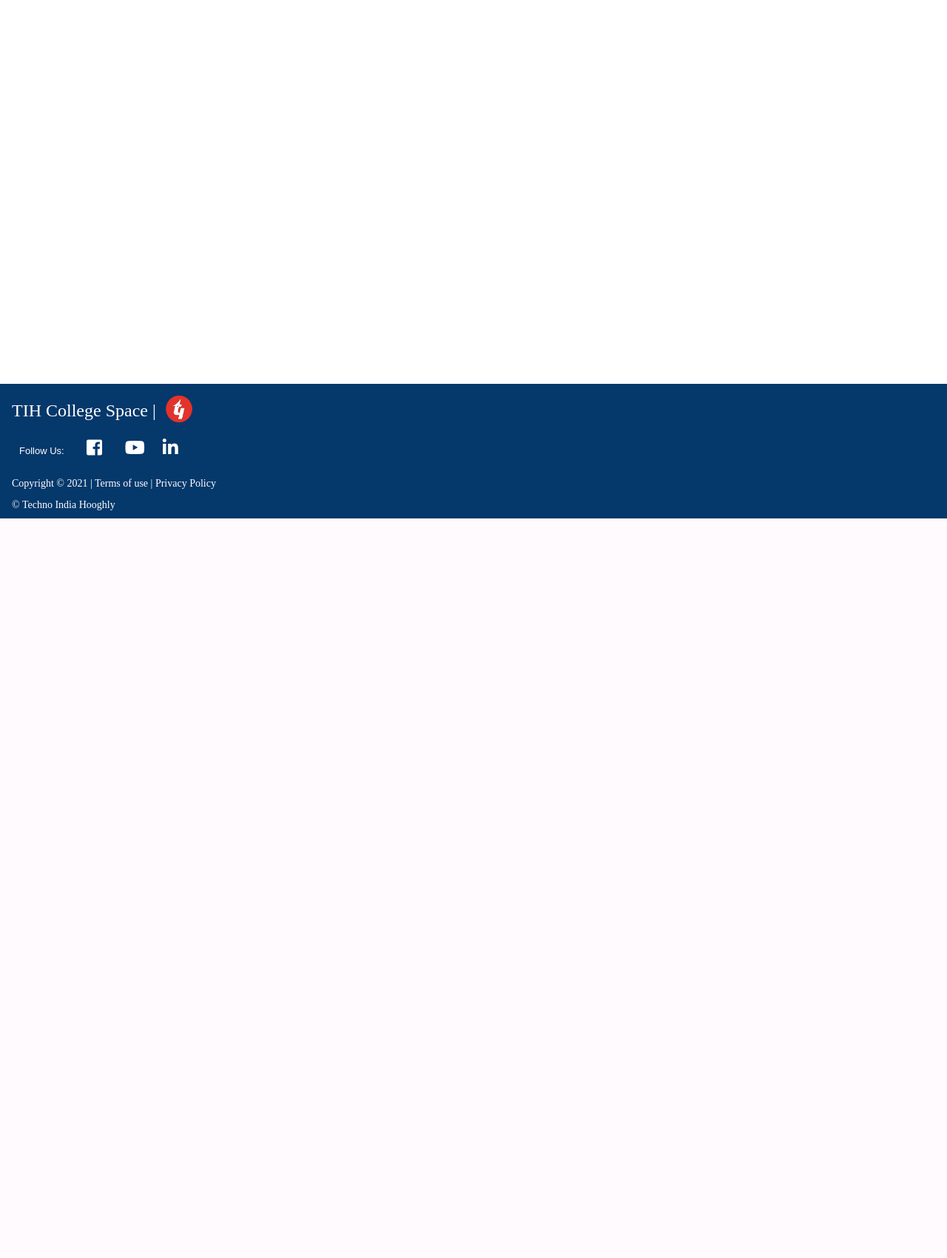
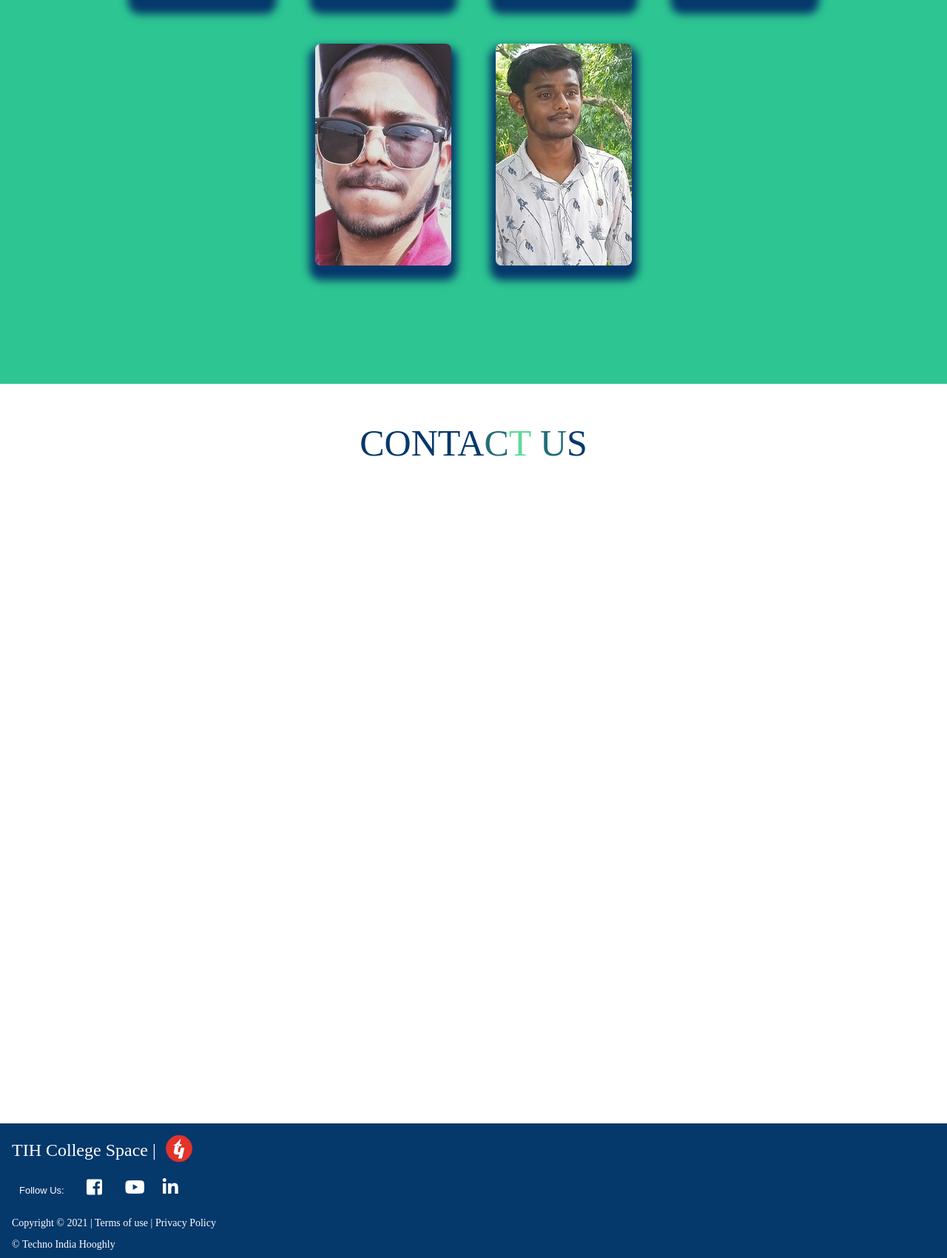
Before and after one commit to rajendrakrshaw/tihcollegespace, a PHP site: page / in a window 1280 px wide. Shown: the part 3481-5182 px from the top of the page at 74% size. Before the commit the page ends 4182 px from the top, so only its background shows below. Run offline with PHP 8.4, Linux system fonts and the light colour scheme; some libraries are stand-ins or nearby versions; some web fonts are replaced.

Commit message:
Teams Section Done

```diff
--- a/css/style.css
+++ b/css/style.css
@@ -127,7 +127,7 @@ div:after{
 }*/
 
 section{
-    height: 800px;
+    height: 1000px;
 }
 section .Heading{
     font-family: Bai Jamjuree;
@@ -770,8 +766,12 @@ h1 span:nth-child(11){
 
 
 /* Our Team Section  */
+.team{
+    background: #2dc592;
+}
 
-.team .container{
+.team .team_container{
+    width: 80%;
     position: relative;
     display: flex;
     justify-content: center;
@@ -780,10 +780,10 @@ h1 span:nth-child(11){
     /* border: 1px solid red; */
     margin: 40px auto;
 }
-.team .container .card{
+.team .team_container .team_card{
     position: relative;
-    width: 21%;
-    height: 400px;
+    width: 18%;
+    height: 300px;
     margin: 30px;
     overflow: hidden;
     box-shadow: 0 5px 15px rgba(0, 0, 0, 0.2);
@@ -791,12 +791,12 @@ h1 span:nth-child(11){
     display: flex;
     justify-content: center;
     align-items: center;
-    box-shadow: 0 10px 10px 3px #05386b;
+    box-shadow: 0 12px 12px 8px #05386b;
 
 }
-.team .container .card .content{
+.team .team_container .team_card .team_content{
     position: absolute;
-    top: -200px;
+    top: -160px;
     width: 100%;
     height:160px;
     display: flex;
--- a/index.html
+++ b/index.html
@@ -242,67 +242,67 @@
                     <span>T</span><span>e</span><span>a</span><span>m</span>
                 </h1>
             </div>
-            <div class="container">
-                <div class="card">
-                    <div class="imgBx">
+            <div class="team_container">
+                <div class="team_card">
+                    <div class="team_imgBx">
                         <img src="images/AtulKumarGiri.jpg">
                     </div>
-                    <div class="content">
-                        <div class="contentBx">
+                    <div class="team_content">
+                        <div class="team_contentBx">
                             <h3>Atul Kumar Giri <br> <span>BCA 3rd Year</span> <br><span>2019-2022</span> </h3>
                         </div>
                     </div>
                 </div>
-                <div class="card">
+                <div class="team_card">
 
-                    <div class="imgBx">
+                    <div class="team_imgBx">
                         <img src="images/DEBOJYOTI_DAS_40.jpg">
                     </div>
-                    <div class="content">
-                        <div class="contentBx">
+                    <div class="team_content">
+                        <div class="team_contentBx">
                             <h3>Debojyoti Das <br> <span>BCA 3rd Year</span> <br><span>2019-2022</span> </h3>
                         </div>
                     </div>
                 </div>
-                <div class="card">
-                    <div class="imgBx">
-                        <img src="images/afshan.jpg">
+                <div class="team_card">
+                    <div class="team_imgBx">
+                        <img src="images/afshan.jpeg">
                     </div>
-                    <div class="content">
-                        <div class="contentBx">
+                    <div class="team_content">
+                        <div class="team_contentBx">
                             <h3>Gulafshan Parween <br> <span>BCA 3rd Year</span> <br><span>2019-2022</span> </h3>
                         </div>
                     </div>
                 </div>
-                <div class="card">
+                <div class="team_card">
 
-                    <div class="imgBx">
-                        <img src="images/manish.jpeg">
+                    <div class="team_imgBx">
+                        <img src="images/manish1.jpeg">
                     </div>
-                    <div class="content">
-                        <div class="contentBx">
+                    <div class="team_content">
+                        <div class="team_contentBx">
                             <h3>Manish Kumar Yadav <br> <span>BCA 3rd Year</span> <br><span>2019-2022</span> </h3>
                         </div>
                     </div>
                 </div>
-                <div class="card">
+                <div class="team_card">
 
-                    <div class="imgBx">
+                    <div class="team_imgBx">
                         <img src="images/RajendraKumarShaw.jpg">
                     </div>
-                    <div class="content">
-                        <div class="contentBx">
+                    <div class="team_content">
+                        <div class="team_contentBx">
                             <h3>Rajendra Kumar Shaw <br> <span>BCA 3rd Year</span> <br><span>2019-2022</span> </h3>
                         </div>
                     </div>
                 </div>
-                <div class="card">
+                <div class="team_card">
 
-                    <div class="imgBx">
+                    <div class="team_imgBx">
                         <img src="images/ronit.jpg">
                     </div>
-                    <div class="content">
-                        <div class="contentBx">
+                    <div class="team_content">
+                        <div class="team_contentBx">
                             <h3> &nbsp;Ronit Singh <br> <span>BCA 3rd Year</span> <br><span>2019-2022</span> </h3>
                         </div>
                     </div>
```
Also changed, not shown: other parts of css/style.css (+10 -23 lines), images/afshan.jpeg (added), images/afshan1.jpg (renamed from images/afshan.jpg), images/manish1.jpeg (added).
